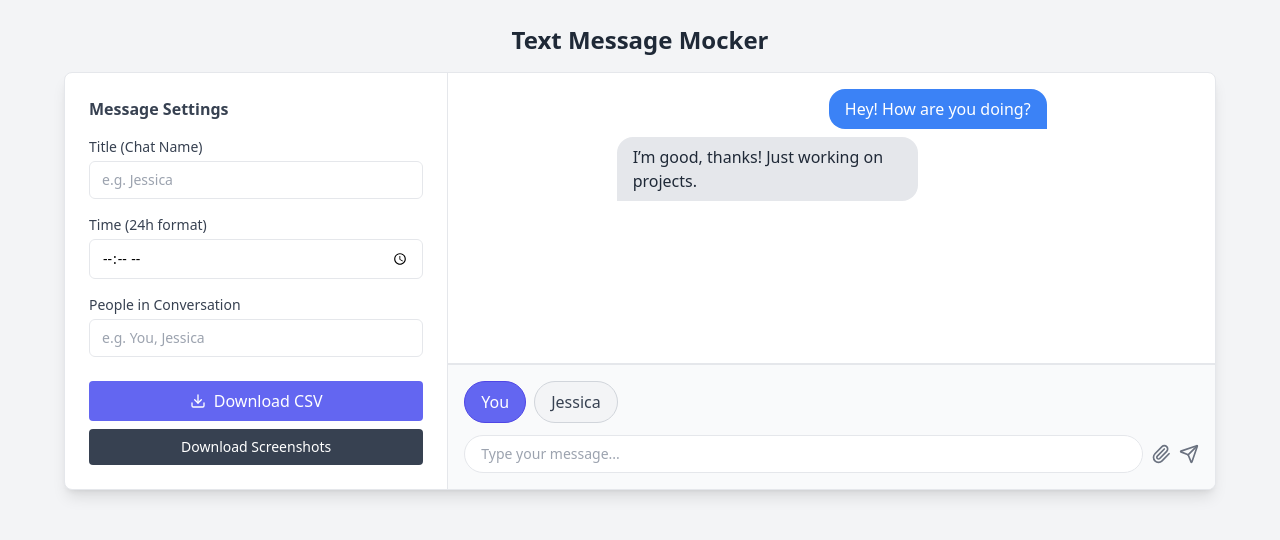
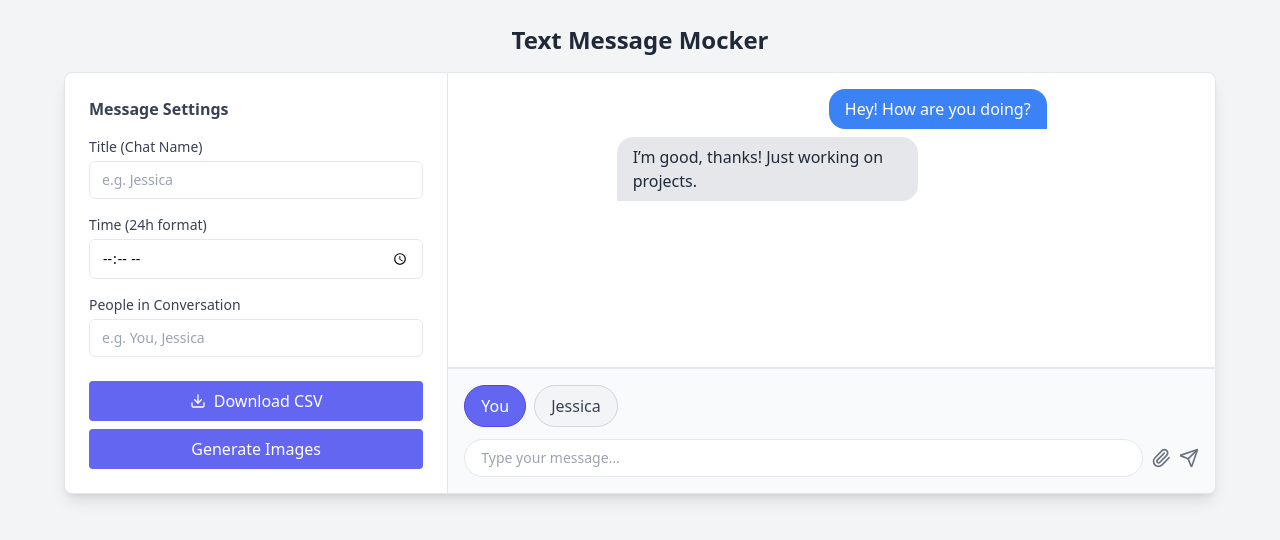
Before and after one commit to Dize01/mock-message-generator, a React (Vite) app: page / in a window 1280 px wide. Shown: the top 540 px of the page. Built offline with nearby package versions, Linux system fonts and the light colour scheme.

Commit message:
Kinda working

```diff
--- a/package.json
+++ b/package.json
@@ -10,6 +10,7 @@
     "preview": "vite preview"
   },
   "dependencies": {
+    "html-to-image": "^1.11.13",
     "lucide-react": "^0.525.0",
     "react": "^19.1.0",
     "react-dom": "^19.1.0"
--- a/src/components/ConfigPanel.jsx
+++ b/src/components/ConfigPanel.jsx
@@ -1,5 +1,6 @@
 import { useState } from 'react';
 import DownloadCSVButton from './DownloadCSVButton';
+import GenerateImagesButton  from './GenerateImagesButton';
 
 function ConfigPanel({ messages }) {
   const [title, setTitle] = useState('');
@@ -42,12 +43,9 @@ function ConfigPanel({ messages }) {
       </div>
 
       <div className="pt-2 space-y-2">
+        <DownloadCSVButton messages={messages} />
+        <GenerateImagesButton messages={messages} />
 
-        <DownloadCSVButton messages={messages} />
-
-        <button className="w-full bg-gray-700 text-white py-2 px-4 rounded hover:bg-gray-800 text-sm">
-          Download Screenshots
-        </button>
       </div>
     </div>
   );
--- /dev/null
+++ b/src/components/GenerateImagesButton.jsx
@@ -0,0 +1,75 @@
+import { useState, useRef } from 'react';
+import * as htmlToImage from 'html-to-image';
+import ChatPreview from './ChatPreview';
+
+function GenerateImagesButton({ messages }) {
+  const [pageIndex, setPageIndex] = useState(0);
+  const [chunks, setChunks] = useState([]);
+  const [generating, setGenerating] = useState(false);
+  const captureRef = useRef(null);
+
+  const IMAGE_HEIGHT = 750;
+
+  const simulateChunking = () => {
+    const maxMessagesPerChunk = 6; // simple simulation
+    const result = [];
+    for (let i = 0; i < messages.length; i += maxMessagesPerChunk) {
+      result.push(messages.slice(i, i + maxMessagesPerChunk));
+    }
+    return result;
+  };
+
+  const generateScreenshots = async () => {
+    setGenerating(true);
+    const chunks = simulateChunking();
+    setChunks(chunks);
+
+    for (let i = 0; i < chunks.length; i++) {
+      setPageIndex(i);
+      await new Promise((res) => setTimeout(res, 300)); // wait for DOM to render
+
+      const dataUrl = await htmlToImage.toPng(captureRef.current);
+      const link = document.createElement('a');
+      link.href = dataUrl;
+      link.download = `chat-page-${i + 1}.png`;
+      link.click();
+    }
+
+    setPageIndex(0);
+    setChunks([]);
+    setGenerating(false);
+  };
+
+  return (
+    <>
+      <button
+        onClick={generateScreenshots}
+        className="w-full px-4 py-2 rounded bg-indigo-500 text-white hover:bg-indigo-600 transition"
+        disabled={generating}
+      >
+        {generating ? 'Generating...' : 'Generate Images'}
+      </button>
+
+      {/* Hidden preview renderer */}
+      <div style={{ position: 'absolute', top: '-9999px', left: '-9999px' }}>
+        {chunks.length > 0 && (
+          <div
+            ref={captureRef}
+            style={{
+              width: '430px',
+              height: '750px',
+              padding: '16px',
+              backgroundColor: 'white',
+              overflow: 'hidden',
+              boxSizing: 'border-box',
+            }}
+          >
+            <ChatPreview messages={chunks[pageIndex]} />
+          </div>
+        )}
+      </div>
+    </>
+  );
+}
+
+export default GenerateImagesButton;
```
Also changed, not shown: 1 other file (tests, documents, lock files or other folders).
